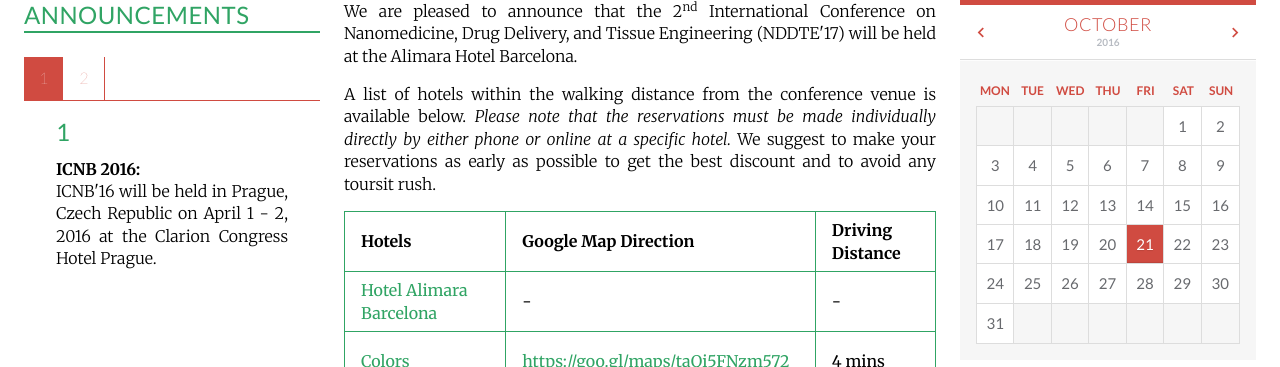
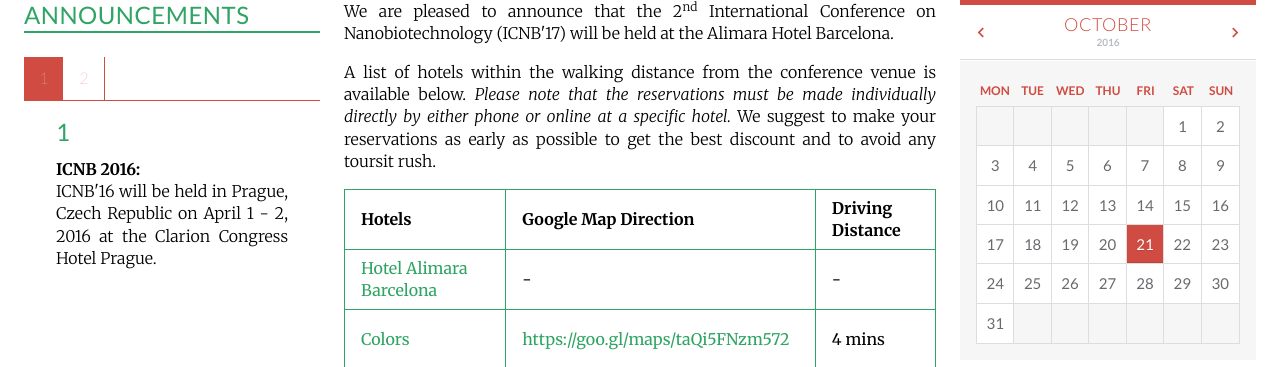
Before and after one commit to intaset/nbconference, a Jekyll site: the page built from accommodation.html, in a window 1280 px wide and 900 px high, cut to the strip 533-900 px from the top of the window. Built offline with Jekyll 4.4.1, drawn with Linux system fonts in a browser that asks for light colours; nearby versions of some CDN libraries; Markdown is read by kramdown in place of the engine named in the settings; comment, search, counter and statistics services are not loaded.

```diff
--- a/accommodation.html
+++ b/accommodation.html
@@ -10,7 +10,7 @@ title: ICNB'16 - Accommodation
    <span class="anchor" id="top"></span>
   <!-- <p class="body">We will provide a list of nearby accommodations to the venue soon! Thank you for your patience.</p> -->
 
-    <p class="body">We are pleased to announce that the 2<sup>nd</sup> International Conference on Nanomedicine, Drug Delivery, and Tissue Engineering (NDDTE'17) will be held at the Alimara Hotel Barcelona. <!-- More importantly, we have collaborated with the hotel to offer our customers a reduced rate on the accommodations! Please click here for more information: Hotel Alimara Barcelona --></p>
+    <p class="body">We are pleased to announce that the 2<sup>nd</sup> International Conference on Nanobiotechnology (ICNB'17) will be held at the Alimara Hotel Barcelona. <!-- More importantly, we have collaborated with the hotel to offer our customers a reduced rate on the accommodations! Please click here for more information: Hotel Alimara Barcelona --></p>
 
     <p class="body">A list of hotels within the walking distance from the conference venue is available below. <i>Please note that the reservations must be made individually directly by either phone or online at a specific hotel.</i> We suggest to make your reservations as early as possible to get the best discount and to avoid any toursit rush.</p>
 
```
Also changed, not shown: 1 other file.
